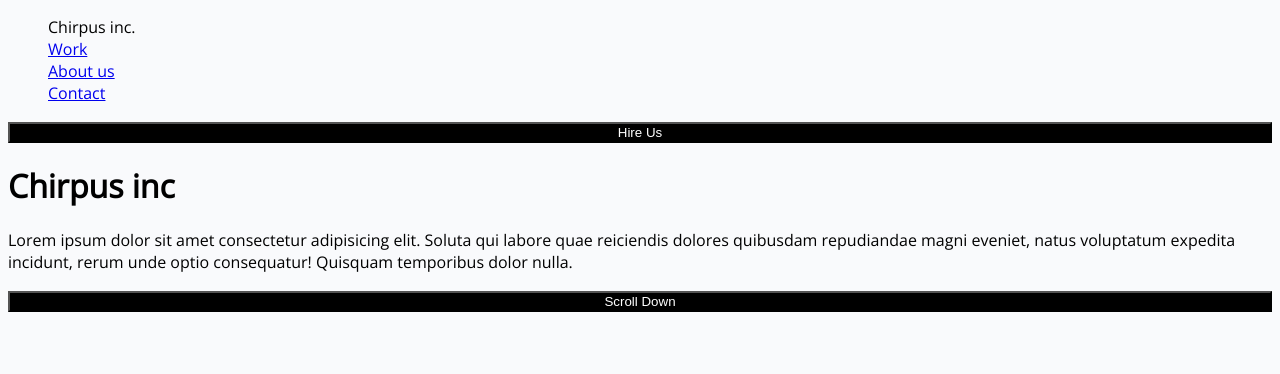
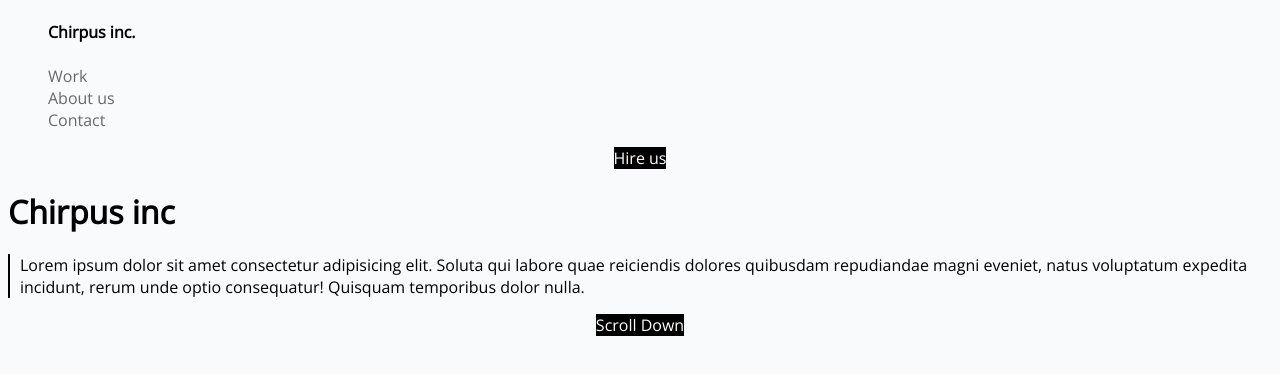
Before and after one commit to RickRossovich/html-css-lab1-pt1, a plain HTML site: page index.html in a window 1280 px wide. Drawn offline with nearby package versions, Linux system fonts and the light colour scheme.

Commit message:
3rd update

```diff
--- a/index.html
+++ b/index.html
@@ -13,9 +13,9 @@
   </head>
   <body>
     <header>
-      <nasv>
+      <nav>
         <ul>
-          <li>Chirpus inc.</li>
+          <h4>Chirpus inc.</h4>
           <li class="grey">
             <a href="#">Work</a>
           </li>
@@ -26,8 +26,10 @@
             <a href="#">Contact</a>
           </li>
         </ul>
-        <button class="tone">Hire Us</button>
-      </nasv>
+        <li class="bg">
+            <a class="button" href="#">Hire us</a>
+        </li>
+      </nav>
     </header>
     <main>
       <h1>Chirpus inc</h1>
@@ -39,7 +41,9 @@
           Quisquam temporibus dolor nulla.
         </p>
       </section>
-      <button class="tone">Scroll Down</button>
+      <li class="bg">
+          <a class="button" href="#">Scroll Down</a>
+      </li>
     </main>
   </body>
 </html>
--- a/style.css
+++ b/style.css
@@ -1,6 +1,7 @@
 body{
     font-family: 'Open Sans', sans-serif;
     background-color:#f9fafc;
+
 }
 
 ul {
@@ -9,14 +10,25 @@ ul {
     color: black;
 }
 
-.grey { color: #69696a;
+a{
+    text-decoration: none;
+    color: #69696a;
 }
 
-button {
+section{
+    border-left: 2px solid black;
+    padding-left: 10px;
+}
+
+
+.bg{
+    width: 100%;
+    text-decoration: none;
+    list-style: none;
+    text-align: center;
+}
+.button {
     width: 100%;
     background-color: #000;
-}
-
-.tone{
     color: #FFF;
 }
```
